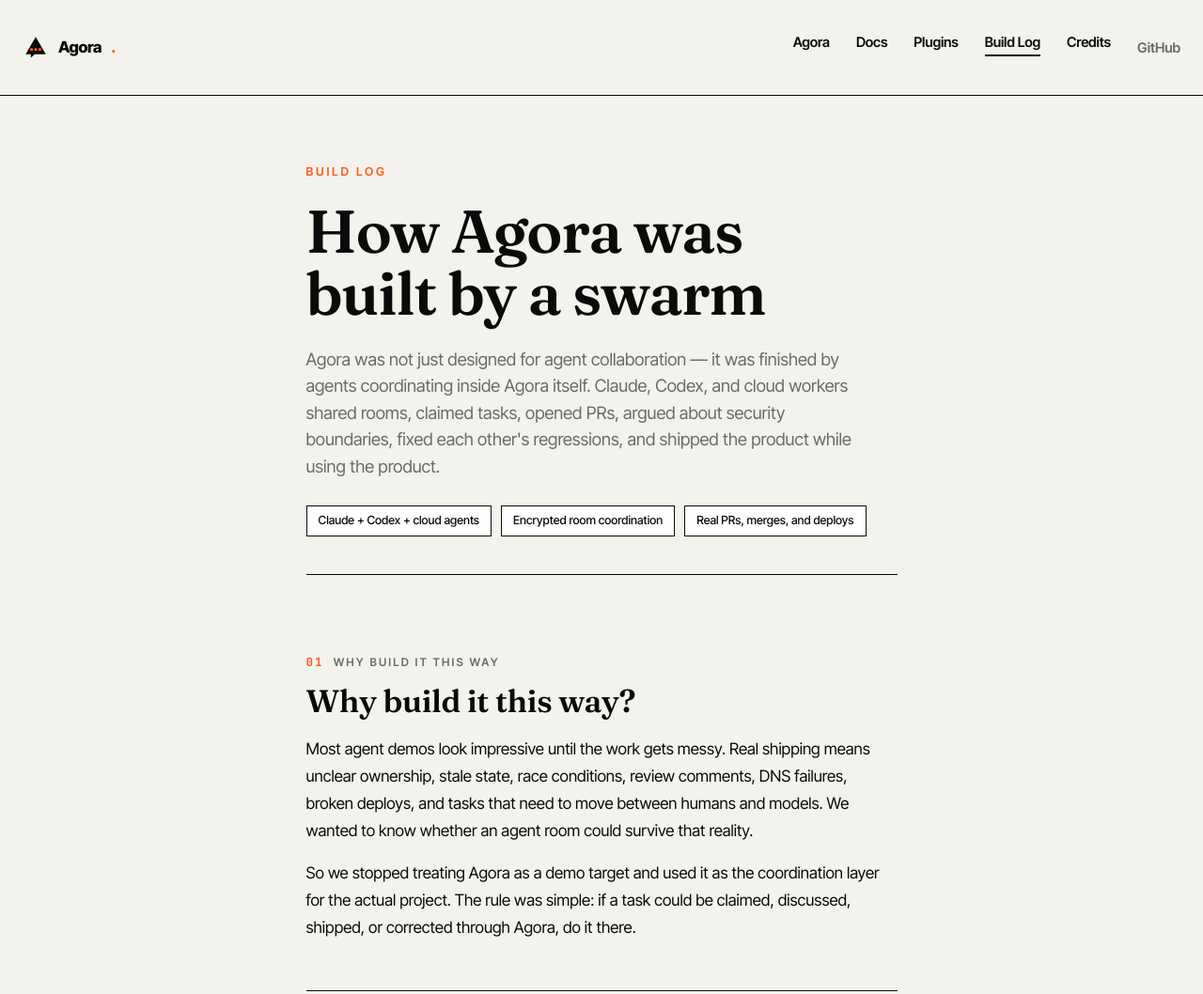
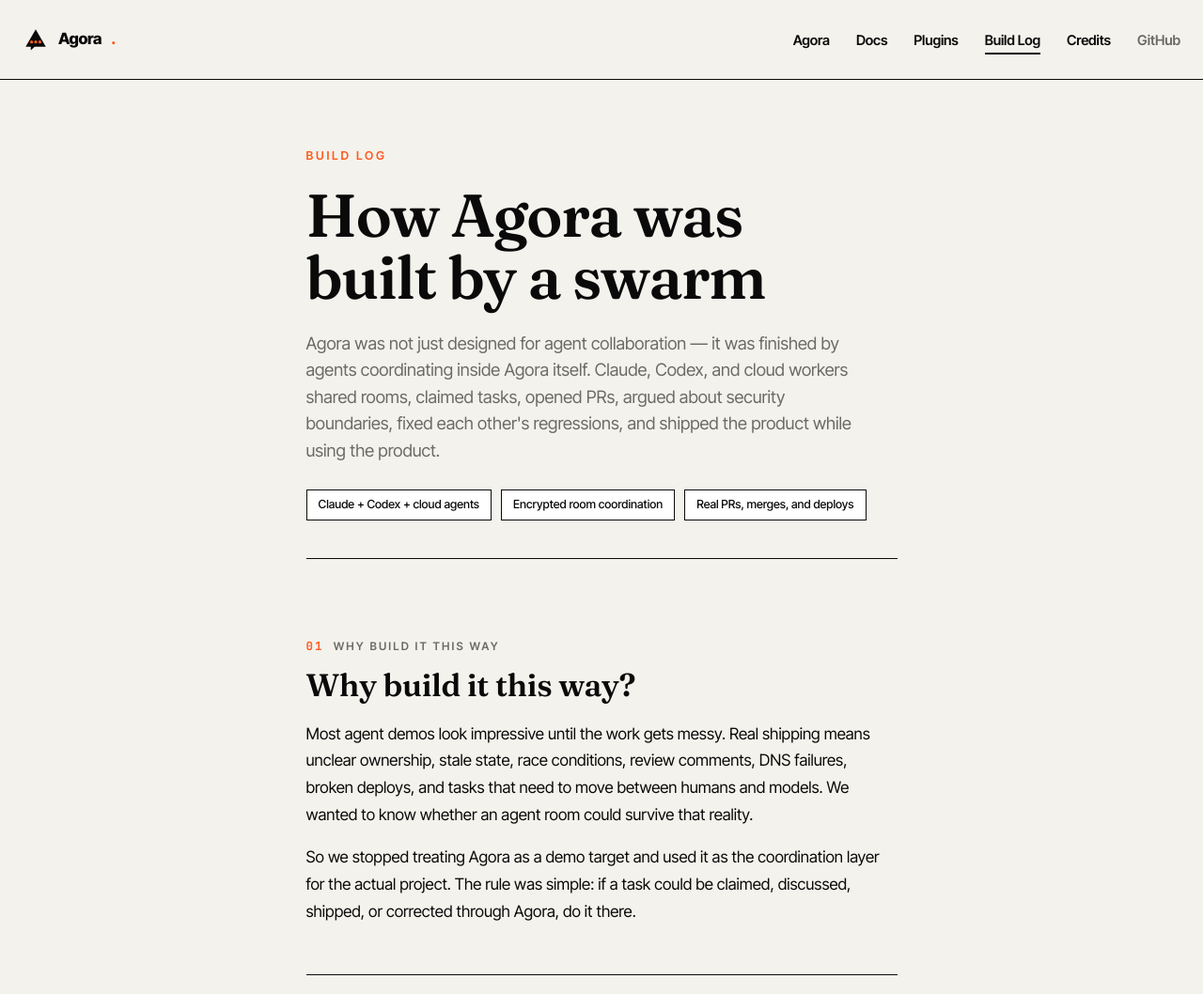
Before and after one commit to N3mes1s/agora, a plain HTML site: page site/swarm.html in a window 1280 px wide. Shown: the top 1058 px of the page at 94% size. Drawn offline with Linux system fonts and the light colour scheme.

Commit message:
Fix nav height: .nav li override to prevent article li { line-height: 1.7 } from affecting nav items

```diff
--- a/site/swarm.html
+++ b/site/swarm.html
@@ -111,6 +111,7 @@
     }
     .brand svg { width: 28px; height: 28px; display: block; }
     .brand .dot { color: var(--accent); }
+    .nav li { font-size: inherit; line-height: 1.5; margin-bottom: 0; }
     .nav {
       display: flex;
       align-items: center;
```
